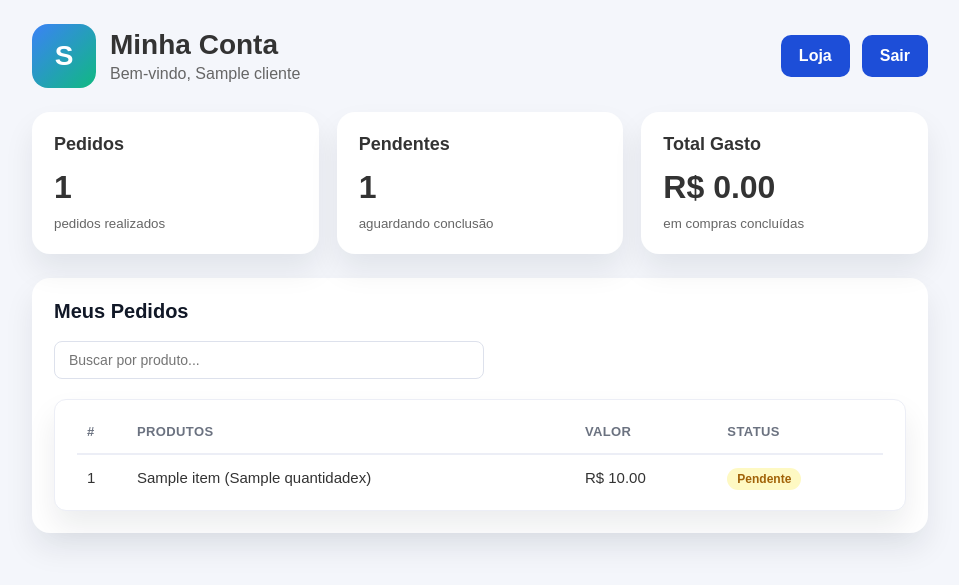
After one commit to Software-Engineering-USP/OpenLoja, a FastAPI app: template src/templates/clientPage.html in a window 1280 px wide. The commit adds this page. Shown: the top 585 px of the page, without its empty margins (160-1119 px from the left). Run offline with FastAPI, Linux system fonts and the light colour scheme; the template is opened without the code that fills it: most values are stand-ins (such as "Sample title", 1, 10 or a date in 2020).

Commit message:
feat: Implementar página pessoal do cliente com resumo de pedidos

```diff
--- a/src/main.py
+++ b/src/main.py
@@ -353,6 +353,76 @@ def home_cliente(
             "usuario": user,
             "produtos": produtos,
             "tags": sorted(tags),
+        },
+    )
+
+
+# rota para a página pessoal do cliente
+@app.get("/cliente", response_class=HTMLResponse)
+def cliente_page(request: Request, user: Annotated[Cliente, Depends(get_active_user)]):
+    with Session(engine) as session:
+        cliente = session.get(Cliente, user.id)
+        if not cliente:
+            raise HTTPException(status_code=404, detail="Cliente não encontrado")
+
+        reservas = session.exec(
+            select(Reserva).where(Reserva.cliente_id == user.id)
+        ).all()
+
+        produtos = session.exec(select(Produto)).all()
+        links = session.exec(select(ReservaProdutoLink)).all()
+
+        produtos_por_id = {p.id: p for p in produtos}
+        links_por_reserva: dict[int, list[ReservaProdutoLink]] = {}
+        for link in links:
+            links_por_reserva.setdefault(link.reserva_id, []).append(link)
+
+        reservas_view = []
+        total_pedidos = 0
+        total_pendentes = 0
+        total_gasto = 0.0
+
+        for r in reservas:
+            itens = []
+            for link in links_por_reserva.get(r.id, []):
+                produto = produtos_por_id.get(link.produto_id)
+                if produto:
+                    itens.append(
+                        {
+                            "produto_id": produto.id,
+                            "nome": produto.nome,
+                            "quantidade": link.quantidade,
+                            "preco": produto.preco,
+                        }
+                    )
+
+            reservas_view.append(
+                {
+                    "id": r.id,
+                    "valor": r.valor,
+                    "concluida": r.concluida,
+                    "valor_efetivo": r.valor_efetivo,
+                    "data_conclusao": r.data_conclusao,
+                    "itens": itens,
+                }
+            )
+
+            total_pedidos += 1
+            if not r.concluida:
+                total_pendentes += 1
+
+            if r.concluida:
+                total_gasto += r.valor_efetivo if r.valor_efetivo else r.valor
+
+    return templates.TemplateResponse(
+        request=request,
+        name="clientPage.html",
+        context={
+            "cliente": cliente,
+            "reservas": reservas_view,
+            "total_pedidos": total_pedidos,
+            "total_pendentes": total_pendentes,
+            "total_gasto": total_gasto,
         },
     )
 
--- /dev/null
+++ b/src/static/clientScript.js
@@ -0,0 +1,55 @@
+// Script para a página de cliente
+
+document.addEventListener('DOMContentLoaded', function() {
+  const searchInput = document.getElementById('pedidos-search');
+  const table = document.getElementById('pedidos-table');
+
+  if (searchInput && table) {
+    searchInput.addEventListener('input', function() {
+      filterTable(this.value.toLowerCase());
+    });
+  }
+});
+
+function filterTable(searchTerm) {
+  const table = document.getElementById('pedidos-table');
+  if (!table) return;
+
+  const rows = table.querySelectorAll('tbody tr');
+
+  rows.forEach(row => {
+    const productCell = row.querySelector('td:nth-child(2)');
+    if (!productCell) return;
+
+    const productText = productCell.textContent.toLowerCase();
+    const statusCell = row.querySelector('td:nth-child(4)');
+    const statusText = statusCell ? statusCell.textContent.toLowerCase() : '';
+
+    if (
+      productText.includes(searchTerm) ||
+      statusText.includes(searchTerm)
+    ) {
+      row.style.display = '';
+    } else {
+      row.style.display = 'none';
+    }
+  });
+}
+
+function logout(event) {
+  event.preventDefault();
+  fetch('/logout', {
+    method: 'POST',
+    headers: {
+      'Content-Type': 'application/json'
+    }
+  })
+  .then(response => {
+    if (response.ok) {
+      window.location.href = '/';
+    } else {
+      console.error('Erro ao fazer logout');
+    }
+  })
+  .catch(error => console.error('Erro:', error));
+}
--- /dev/null
+++ b/src/static/clientStyle.css
@@ -0,0 +1,90 @@
+/* Complementos ao dashboardStyle.css específicos da página do Cliente.
+   toolbar, table-wrapper, data-table, tag, e modal/modal-content
+   já vêm de dashboardStyle.css */
+
+.toolbar {
+  display: flex;
+  justify-content: flex-start;
+  align-items: center;
+  margin-bottom: 20px;
+  gap: 15px;
+}
+
+#pedidos-search {
+  flex: 1;
+  max-width: 400px;
+  padding: 10px 14px;
+  border-radius: 8px;
+  border: 1px solid #dde1ec;
+  font-size: 14px;
+}
+
+.table-wrapper {
+  overflow-x: auto;
+  border-radius: 12px;
+  border: 1px solid #eceef6;
+}
+
+.empty-row {
+  text-align: center;
+  color: #999;
+  padding: 32px 16px;
+  font-style: italic;
+}
+
+.panel {
+  background: white;
+  border-radius: 18px;
+  box-shadow: 0 16px 30px rgba(15, 23, 42, 0.08);
+  padding: 22px;
+  margin-bottom: 24px;
+}
+
+.panel h2 {
+  margin: 0 0 18px;
+  font-size: 20px;
+  color: #111827;
+}
+
+.stats-panel {
+  display: grid;
+  gap: 24px;
+}
+
+/* Responsivo */
+@media (max-width: 768px) {
+  .container {
+    max-width: 95vw;
+    padding: 16px;
+  }
+
+  .dashboard-grid {
+    grid-template-columns: 1fr;
+  }
+
+  header {
+    flex-direction: column;
+    align-items: flex-start;
+  }
+
+  .action-buttons {
+    width: 100%;
+  }
+
+  .toolbar {
+    flex-direction: column;
+  }
+
+  .toolbar input {
+    width: 100%;
+  }
+
+  .data-table {
+    font-size: 13px;
+  }
+
+  .data-table th,
+  .data-table td {
+    padding: 10px 6px;
+  }
+}
--- /dev/null
+++ b/src/templates/clientPage.html
@@ -0,0 +1,105 @@
+<!DOCTYPE html>
+<html lang="pt-BR">
+<head>
+    <meta charset="UTF-8" />
+    <meta name="viewport" content="width=device-width, initial-scale=1.0" />
+    <title>Minha Conta</title>
+    <link rel="stylesheet" href="../static/homeStyle.css">
+    <link rel="stylesheet" href="../static/dashboardStyle.css">
+    <link rel="stylesheet" href="../static/clientStyle.css">
+</head>
+<body>
+    <div class="container">
+        <header>
+            <div class="brand">
+                <div class="brand-icon">S</div>
+                <div class="brand-info">
+                    <h1>Minha Conta</h1>
+                    <p>Bem-vindo, {{ cliente.nome }}</p>
+                </div>
+            </div>
+            <nav class="action-buttons">
+                <a href="/homeCliente">Loja</a>
+                <a href="#" onclick="logout(event)">Sair</a>
+            </nav>
+        </header>
+
+        <!-- Cards de resumo -->
+        <div class="dashboard-grid">
+            <div class="card">
+                <h2>Pedidos</h2>
+                <div class="value">{{ total_pedidos }}</div>
+                <small>pedidos realizados</small>
+            </div>
+            <div class="card">
+                <h2>Pendentes</h2>
+                <div class="value">{{ total_pendentes }}</div>
+                <small>aguardando conclusão</small>
+            </div>
+            <div class="card">
+                <h2>Total Gasto</h2>
+                <div class="value">R$ {{ "%.2f"|format(total_gasto) }}</div>
+                <small>em compras concluídas</small>
+            </div>
+        </div>
+
+        <!-- Tabela de pedidos do cliente -->
+        <div class="panel">
+            <h2>Meus Pedidos</h2>
+
+            <div class="toolbar">
+                <input type="text" id="pedidos-search" placeholder="Buscar por produto...">
+            </div>
+
+            <div class="table-wrapper">
+                <table class="data-table" id="pedidos-table">
+                    <thead>
+                        <tr>
+                            <th>#</th>
+                            <th>Produtos</th>
+                            <th>Valor</th>
+                            <th>Status</th>
+                        </tr>
+                    </thead>
+                    <tbody>
+                        <!-- BACKEND LOOP (Jinja2) -->
+                        {% for r in reservas %}
+                        <tr data-id="{{ r.id }}">
+                            <td>{{ r.id }}</td>
+                            <td>
+                                {% if r.itens %}
+                                {% for item in r.itens %}{{ item.nome }} ({{ item.quantidade }}x){% if not loop.last %}, {% endif %}{% endfor %}
+                                {% else %}
+                                —
+                                {% endif %}
+                            </td>
+                            <td>
+                                {% if r.valor_efetivo is not none %}
+                                R$ {{ "%.2f"|format(r.valor_efetivo) }}
+                                {% else %}
+                                R$ {{ "%.2f"|format(r.valor) }}
+                                {% endif %}
+                            </td>
+                            <td>
+                                {% if r.concluida %}
+                                <span class="tag tag-ok">Concluída</span>
+                                {% else %}
+                                <span class="tag tag-warning">Pendente</span>
+                                {% endif %}
+                            </td>
+                        </tr>
+                        {% else %}
+                        <tr>
+                            <td colspan="4" class="empty-row">Nenhum pedido realizado ainda.</td>
+                        </tr>
+                        {% endfor %}
+                    </tbody>
+                </table>
+            </div>
+        </div>
+
+    </div>
+
+    <script src="../static/clientScript.js"></script>
+</body>
+</html>
```
Also changed, not shown: src/templates/frontpage.html (+3 -10 lines).
